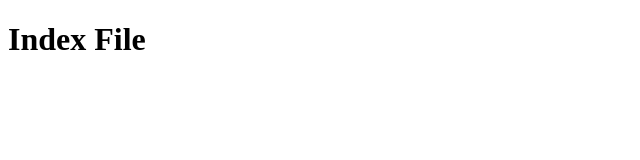
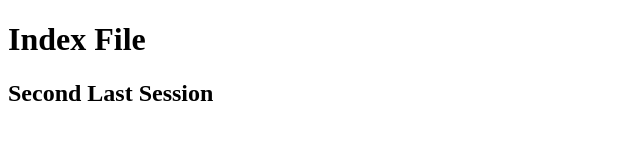
Before and after one commit to laibaaptech08/Session04, a plain HTML site: page index.html in a window 1280 px wide. Shown: the whole page, without its empty margins (0-640 px from the left). Drawn offline with Linux system fonts and the light colour scheme.

Commit message:
Add New Changes index file

```diff
--- a/index.html
+++ b/index.html
@@ -7,5 +7,6 @@
 </head>
 <body>
     <h1>Index File</h1>
+    <h2>Second Last Session</h2>
 </body>
 </html>
```
